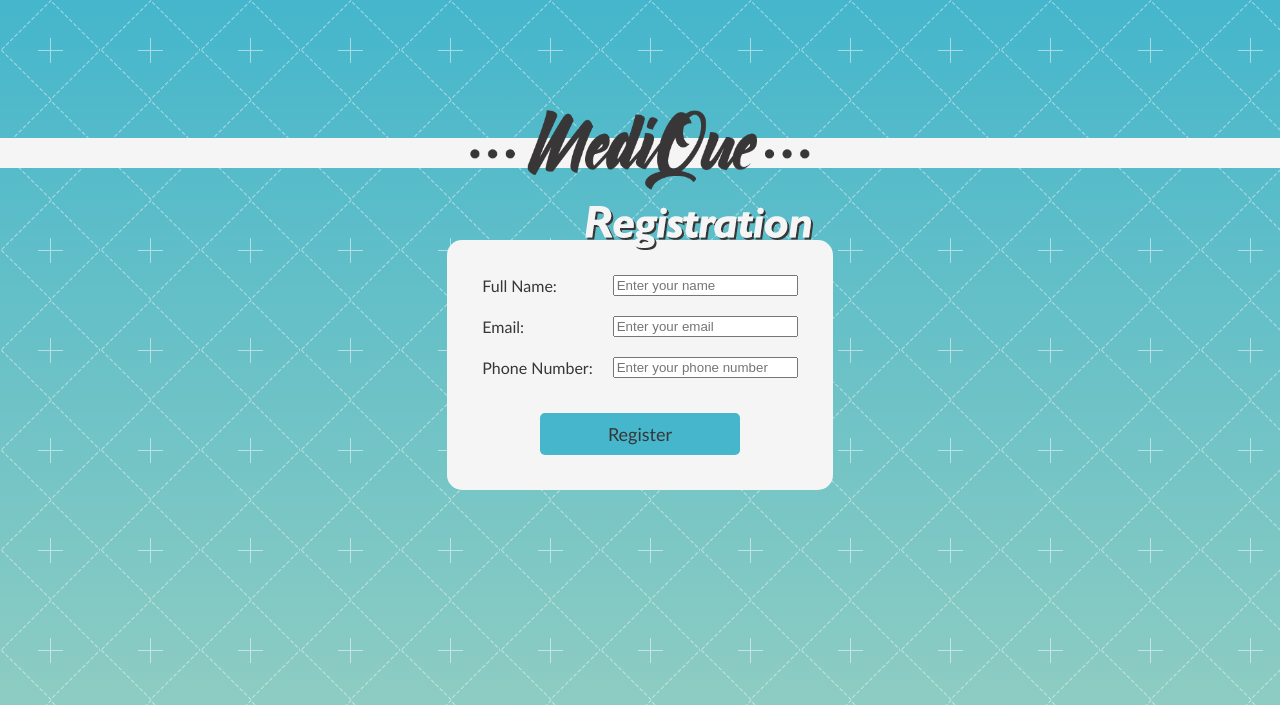
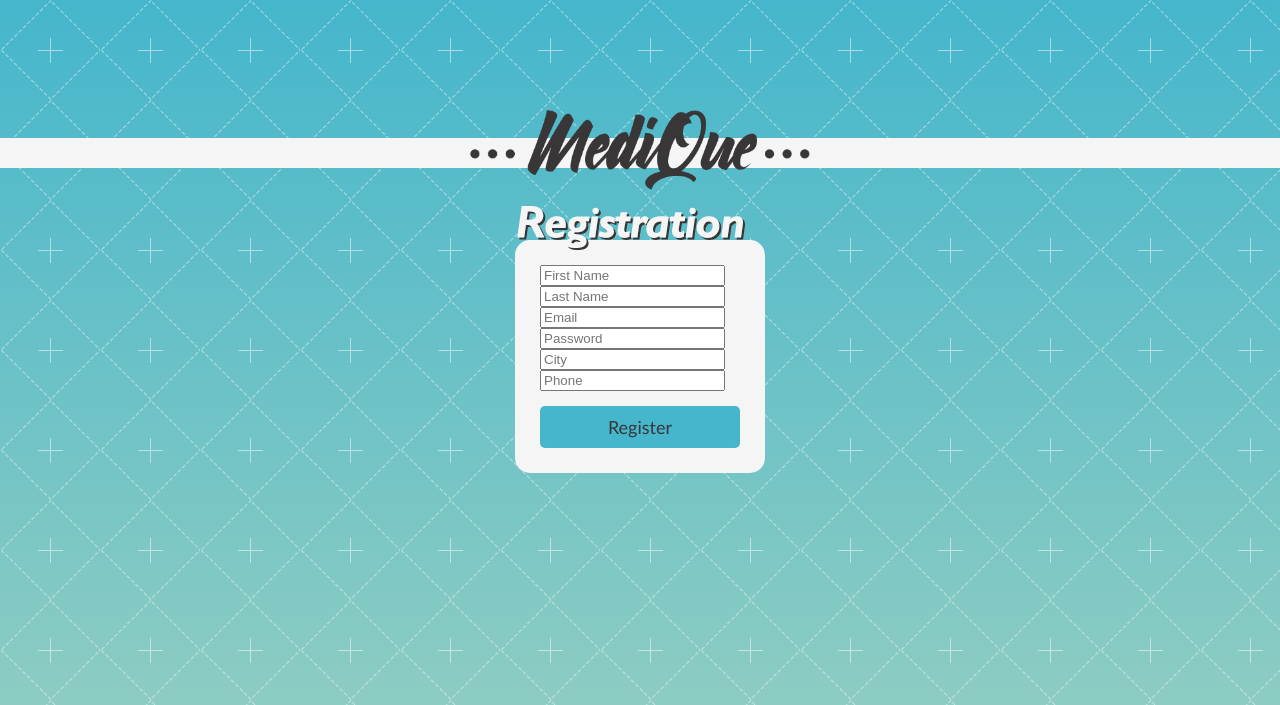
Before and after one commit to CharanElam/CIS245_UFV, a PHP site: page /register.php in a window 1280 px wide. Shown: the top 705 px of the page. Run offline with PHP 8.4, Linux system fonts and the light colour scheme.

Commit message:
simple register page

```diff
--- a/register.php
+++ b/register.php
@@ -1,4 +1,3 @@
-
 <?php
 session_start();
 include 'connection.php';
@@ -26,24 +25,14 @@ include 'connection.php';
                     <div class="table-wrapper">
                         <img src="reg_header.png" alt="Registration" class="image-top-right">
                         <div class="form-container">
-                            <form>
-                                <table>
-                                    <tr>
-                                        <th><label for="name">Full Name:</label></th>
-                                        <td><input type="text" id="name" placeholder="Enter your name"></td>
-                                    </tr>
-                                    <tr>
-                                        <th><label for="email">Email:</label></th>
-                                        <td><input type="email" id="email" placeholder="Enter your email"></td>
-                                    </tr>
-                                    <tr>
-                                        <th><label for="phone">Phone Number:</label></th>
-                                        <td><input type="tel" id="phone" placeholder="Enter your phone number"></td>
-                                    </tr>
-                                    <tr>
-                                        <td colspan="2"><button type="submit">Register</button></td>
-                                    </tr>
-                                </table>
+                            <form method="post">
+                                <input type="text" name="first_name" placeholder="First Name" required><br>
+                                <input type="text" name="last_name" placeholder="Last Name" required><br>
+                                <input type="email" name="email" placeholder="Email" required><br>
+                                <input type="password" name="password" placeholder="Password" required><br>
+                                <input type="text" name="city" placeholder="City" required><br>
+                                <input type="text" name="phone" placeholder="Phone" required><br>
+                                <button type="submit" name="register">Register</button>
                             </form>
                         </div>
             </main>
```
